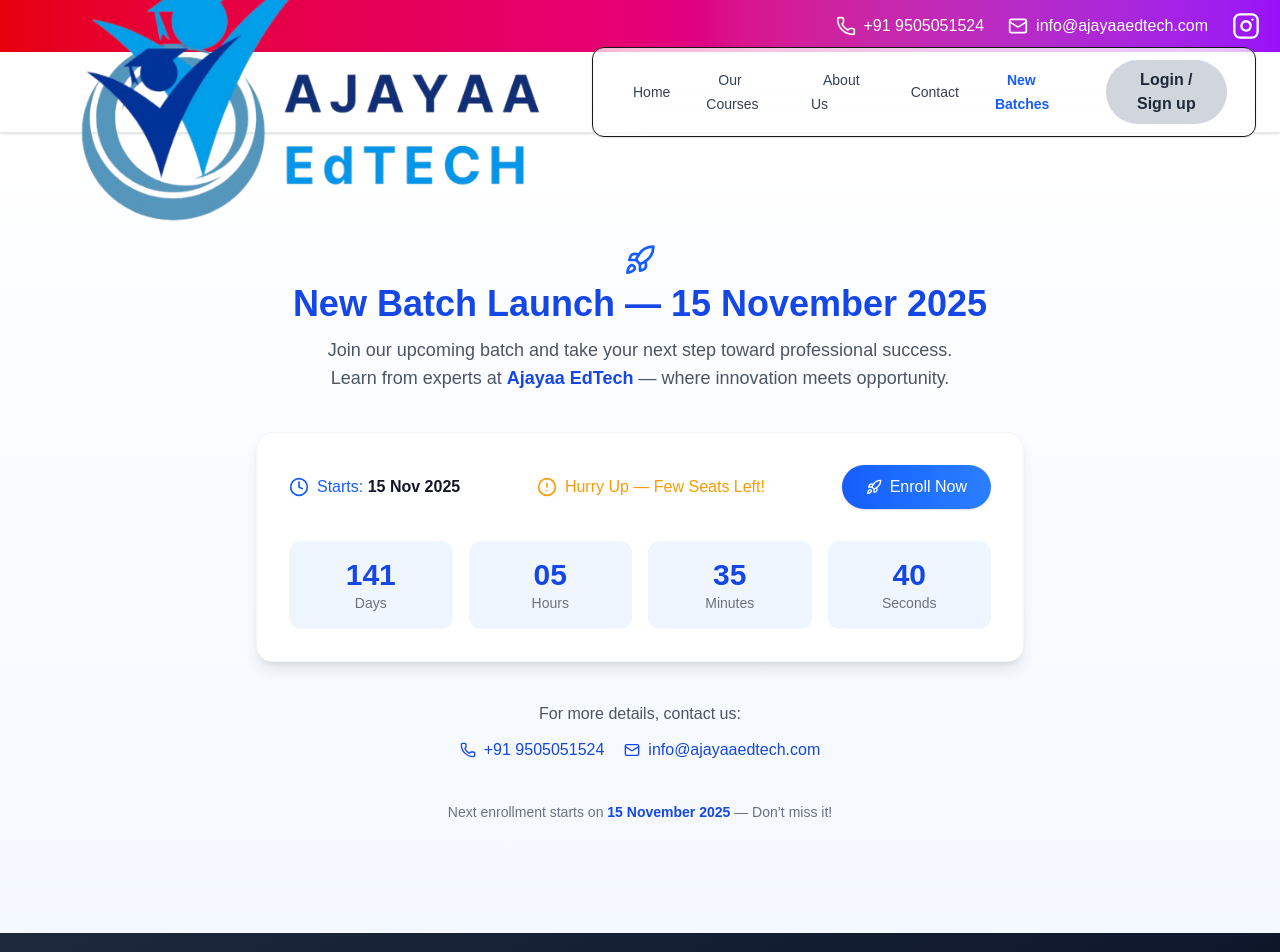
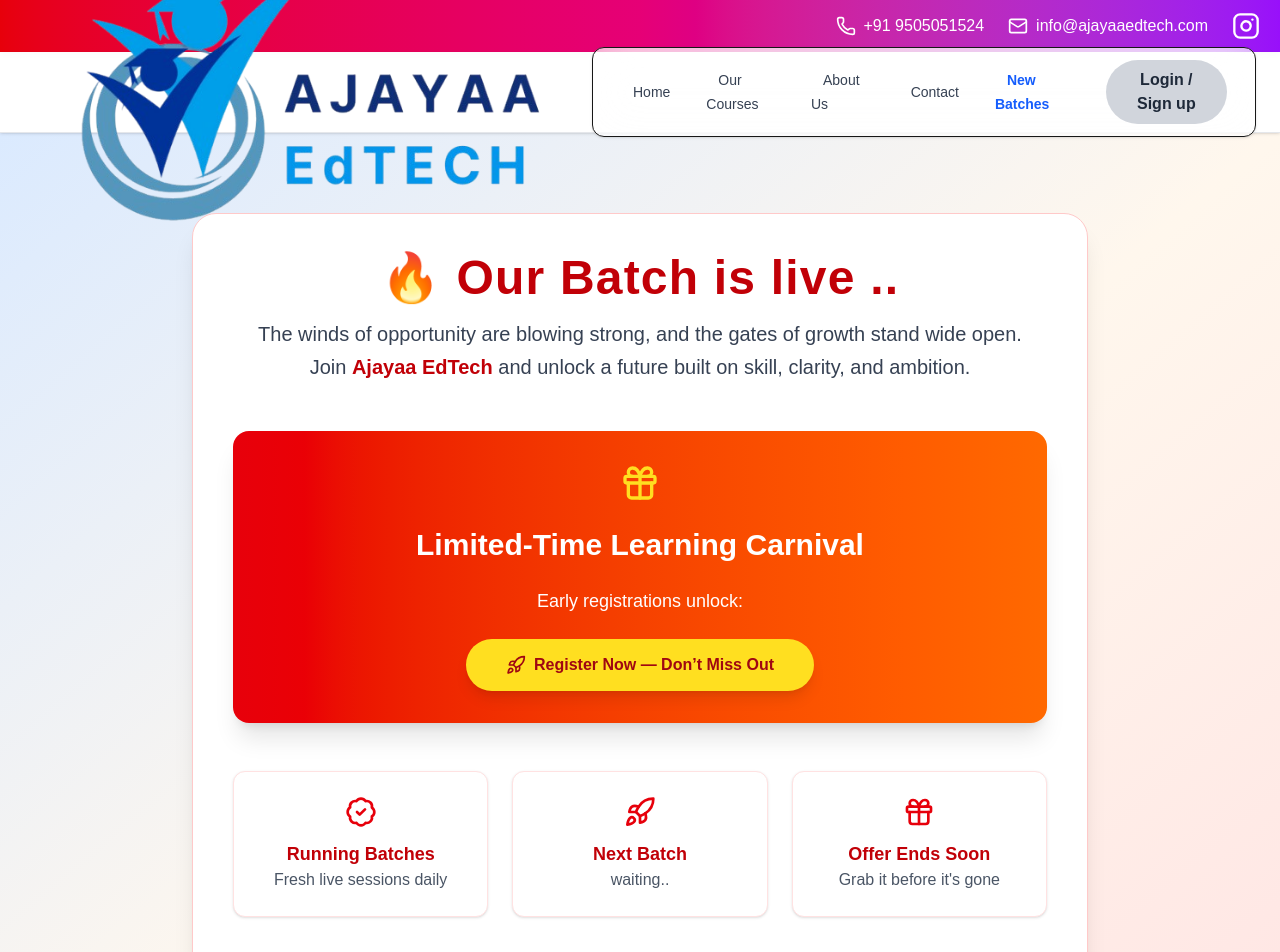
Before and after one commit to ajayaaedtech/ajayaaedtech-fe, a Next.js app: page /new-batches in a window 1280 px wide. Shown: the top 952 px of the page. Built offline with nearby package versions, Linux system fonts and the light colour scheme.

Commit message:
loading aded

```diff
--- a/src/app/Api.js
+++ b/src/app/Api.js
@@ -1,5 +1,4 @@
 // src/config/api.js
-
 export const BASE_API = "https://ajayaaedtech-be.onrender.com/api";
 // export const BASE_API = "http://localhost:5000/api";
 
--- /dev/null
+++ b/src/app/about-us/loading.js
@@ -0,0 +1,10 @@
+import Loader from "../components/Loader";
+
+export default function Loading() {
+  return (
+    <Loader
+      title="Know More About Us"
+      message="Loading...."
+    />
+  );
+}
--- /dev/null
+++ b/src/app/auth/loading.js
@@ -0,0 +1,10 @@
+import Loader from "../components/Loader";
+
+export default function Loading() {
+  return (
+    <Loader
+      title="Preparing Authentication..."
+      message="Just aligning things for you."
+    />
+  );
+}
--- a/src/app/auth/page.js
+++ b/src/app/auth/page.js
@@ -4,12 +4,12 @@
 import dynamic from "next/dynamic";
 import Loader from "../components/Loader";
 import { GiSandsOfTime } from "react-icons/gi";
+import AuthForm from "../components/AuthForm"
 
-
-const AuthForm = dynamic(() => import("../components/AuthForm"), {
-  ssr: true,
-  loading: () => null,
-});
+// const AuthForm = dynamic(() => import("../components/AuthForm"), {
+//   ssr: false,
+//   loading: () => <Loader title="Loading ..." />,
+// });
 
 export default function DashboardPage() {
   const router = useRouter();
--- a/src/app/components/menu/Ribben.jsx
+++ b/src/app/components/menu/Ribben.jsx
@@ -6,9 +6,8 @@
 export default function Ribben() {
   return (
     <motion.div
-      initial={{ y: -20, opacity: 0 }}
       animate={{ y: 0, opacity: 1 }}
-      transition={{ duration: 0.6, ease: "easeOut" }}
+
       className="w-full bg-gradient-to-r from-red-600 via-pink-600 to-purple-600 text-white py-3 px-5 shadow-md"
     >
       <div className="max-w-7xl mx-auto flex items-center justify-end gap-6 flex-wrap">
--- /dev/null
+++ b/src/app/contact/loading.js
@@ -0,0 +1,10 @@
+import Loader from "../components/Loader";
+
+export default function Loading() {
+  return (
+    <Loader
+      title="Preparing Authentication..."
+      message="Just aligning things for you."
+    />
+  );
+}
--- /dev/null
+++ b/src/app/courses/loading.jsx
@@ -0,0 +1,10 @@
+import Loader from "../components/Loader";
+
+export default function Loading() {
+  return (
+    <Loader
+      title="Preparing courses..."
+      message="Just aligning things for you."
+    />
+  );
+}
--- /dev/null
+++ b/src/app/loading.js
@@ -0,0 +1,10 @@
+import Loader from "./components/Loader";
+
+export default function Loading() {
+  return (
+    <Loader
+      title="Preparing AjayaaEdTech..."
+      message="With you, every step of the way."
+    />
+  );
+}
--- /dev/null
+++ b/src/app/new-batches/loading.js
@@ -0,0 +1,10 @@
+import Loader from "../components/Loader";
+
+export default function Loading() {
+  return (
+    <Loader
+      title="Preparing for batches..."
+      message="Loading.."
+    />
+  );
+}
--- a/src/app/new-batches/page.js
+++ b/src/app/new-batches/page.js
@@ -1,13 +1,20 @@
 "use client";
 
 import { useState, useEffect } from "react";
-import { Clock, Rocket, AlertCircle, Phone, Mail } from "lucide-react";
+import { Rocket, Gift, FireIcon, Phone, Mail, BadgeCheck   } from "lucide-react";
 import { motion } from "framer-motion";
 import Link from "next/link";
 
+
 export default function NewBatches() {
+  // Countdown Logic (kept fully intact, just not displayed)
   const targetDate = new Date("2025-11-15T00:00:00").getTime();
-  const [timeLeft, setTimeLeft] = useState({ days: 0, hours: 0, minutes: 0, seconds: 0 });
+  const [timeLeft, setTimeLeft] = useState({
+    days: 0,
+    hours: 0,
+    minutes: 0,
+    seconds: 0,
+  });
 
   useEffect(() => {
     const timer = setInterval(() => {
@@ -26,96 +33,93 @@
         });
       }
     }, 1000);
+
     return () => clearInterval(timer);
   }, [targetDate]);
 
   return (
-    <section className="min-h-screen flex flex-col items-center justify-center text-center px-6 py-20 bg-gradient-to-b from-white via-blue-50/40 to-blue-100/30">
+    <section className="min-h-screen flex items-center justify-center px-6 py-20 bg-gradient-to-br from-blue-100 via-orange-50 to-red-100">
       <motion.div
-        initial={{ opacity: 0, y: 25 }}
-        animate={{ opacity: 1, y: 0 }}
+        initial={{ opacity: 0, scale: 0.98 }}
+        animate={{ opacity: 1, scale: 1 }}
         transition={{ duration: 0.6 }}
-        className="max-w-3xl w-full space-y-10"
+        className="max-w-4xl w-full bg-white shadow-xl rounded-3xl border border-red-200 p-10 space-y-12"
       >
-        {/* Header */}
-        <div>
-          <div className="flex justify-center mb-2">
-            <Rocket className="w-8 h-8 text-blue-600" />
-          </div>
-          <h2 className="text-3xl md:text-4xl font-extrabold text-blue-700 mb-3">
-            New Batch Launch — 15 November 2025
-          </h2>
-          <p className="text-gray-600 text-base md:text-lg">
-            Join our upcoming batch and take your next step toward professional success. <br />
-            Learn from experts at{" "}
-            <span className="text-blue-700 font-semibold">Ajayaa EdTech</span> — where innovation
-            meets opportunity.
+        {/* HEADER */}
+        <div className="text-center space-y-4">
+          {/* <FireIcon className="w-12 h-12 text-red-600 mx-auto animate-pulse" /> */}
+          <h1 className="text-4xl md:text-5xl font-extrabold text-red-700 tracking-wide">
+            🔥 Our Batch is live ..
+          </h1>
+          <p className="text-gray-700 text-lg md:text-xl leading-relaxed">
+            The winds of opportunity are blowing strong, and the gates of growth stand wide open.
+            <br />
+            Join <span className="text-red-700 font-bold">Ajayaa EdTech</span> and unlock a future
+            built on skill, clarity, and ambition.
           </p>
         </div>
 
-        {/* Info Card */}
-        <div className="bg-white rounded-2xl shadow-lg border border-gray-100 p-6 md:p-8">
-          <div className="flex flex-col md:flex-row justify-between items-center gap-6 text-sm md:text-base">
-            <div className="flex items-center gap-2 text-blue-600">
-              <Clock className="w-5 h-5" />
-              <span>
-                Starts: <span className="font-semibold text-gray-900">15 Nov 2025</span>
-              </span>
-            </div>
-
-            <div className="flex items-center gap-2 text-amber-500">
-              <AlertCircle className="w-5 h-5" />
-              <span>Hurry Up — Few Seats Left!</span>
-            </div>
-
-            <Link
-              href="/courses"
-              className="flex items-center gap-2 bg-gradient-to-r from-blue-600 to-blue-500 text-white font-medium px-6 py-2.5 rounded-full shadow hover:shadow-blue-400/40 transition-all"
-            >
-              <Rocket className="w-4 h-4" />
-              Enroll Now
-            </Link>
+        {/* OFFER BOX */}
+        <div className="bg-gradient-to-r from-red-600 to-orange-500 text-white p-8 rounded-2xl shadow-xl text-center space-y-6">
+          <div className="flex justify-center">
+            <Gift className="w-10 h-10 text-yellow-300" />
           </div>
 
-          {/* Countdown Timer */}
-          <div className="mt-8 grid grid-cols-4 gap-3 md:gap-4 text-center">
-            {[
-              { label: "Days", value: timeLeft.days },
-              { label: "Hours", value: timeLeft.hours },
-              { label: "Minutes", value: timeLeft.minutes },
-              { label: "Seconds", value: timeLeft.seconds },
-            ].map((item) => (
-              <div
-                key={item.label}
-                className="bg-blue-50 rounded-xl py-3 md:py-4 flex flex-col items-center justify-center"
-              >
-                <span className="text-2xl md:text-3xl font-bold text-blue-700">
-                  {item.value.toString().padStart(2, "0")}
-                </span>
-                <span className="text-xs md:text-sm text-gray-500">{item.label}</span>
-              </div>
-            ))}
+          <h2 className="text-3xl font-bold">Limited-Time Learning Carnival</h2>
+
+          <p className="text-lg">
+            Early registrations unlock:
+            <br />
+            {/* <span className="font-bold text-yellow-300">
+              50% OFF • Free Study Material • Live Mentorship • Bonus Skill Kit
+            </span> */}
+          </p>
+
+          <div className="mt-6">
+            <Link
+              href="/auth"
+              className="inline-flex items-center gap-2 bg-yellow-300 text-red-800 px-10 py-3.5 rounded-full font-bold shadow-lg hover:bg-yellow-200 transition-all duration-300"
+            >
+              <Rocket className="w-5 h-5" />
+              Register Now — Don’t Miss Out
+            </Link>
           </div>
         </div>
 
-        {/* Contact */}
-        <div className="space-y-3 text-gray-600">
-          <p>For more details, contact us:</p>
-          <div className="flex justify-center gap-5 text-blue-700 font-medium flex-wrap">
+        {/* HIGHLIGHTS */}
+        <div className="grid grid-cols-1 md:grid-cols-3 gap-6 text-center">
+          {[
+            { icon: BadgeCheck, title: "Running Batches", desc: "Fresh live sessions daily" },
+            { icon: Rocket, title: "Next Batch", desc: "waiting.." },
+            { icon: Gift, title: "Offer Ends Soon", desc: "Grab it before it's gone" },
+          ].map((item, i) => (
+            <div
+              key={i}
+              className="p-6 bg-white border border-red-100 rounded-xl shadow-sm hover:shadow-md transition"
+            >
+              <item.icon className="w-8 h-8 text-red-600 mx-auto mb-3" />
+              <h3 className="font-bold text-lg text-red-700">{item.title}</h3>
+              <p className="text-gray-600">{item.desc}</p>
+            </div>
+          ))}
+        </div>
+
+        {/* CONTACT */}
+        <div className="text-center space-y-3 text-gray-700">
+          <p className="font-medium">Need help choosing the right course?</p>
+          <div className="flex justify-center gap-6 flex-wrap text-red-700 font-semibold">
             <a href="tel:+919505051524" className="flex items-center gap-2">
               <Phone className="w-4 h-4" /> +91 9505051524
             </a>
             <a href="mailto:info@ajayaaedtech.com" className="flex items-center gap-2">
               <Mail className="w-4 h-4" /> info@ajayaaedtech.com
-
             </a>
           </div>
         </div>
 
-        {/* Footer */}
-        <p className="text-gray-500 text-sm">
-          Next enrollment starts on{" "}
-          <span className="text-blue-700 font-semibold">15 November 2025</span> — Don’t miss it!
+        <p className="text-center text-gray-500 text-sm">
+          Next batch begins on{" "}
+          <span className="text-red-700 font-semibold">15 November 2025</span>.
         </p>
       </motion.div>
     </section>
```
Also changed, not shown: 1 other file (tests, documents, lock files or other folders).
